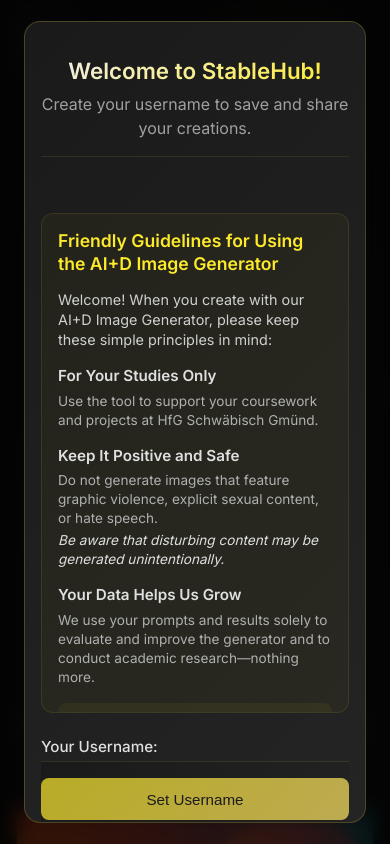
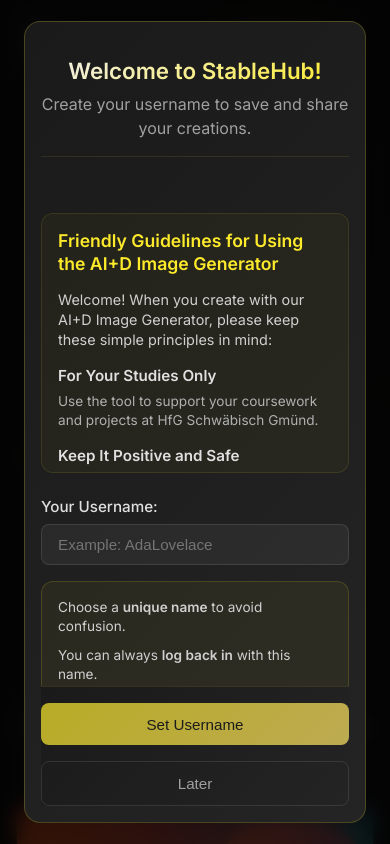
Before and after one commit to hfg-gmuend/stablehub.aid-lab.hfg-gmuend.de, a SvelteKit app: page / in a window 390 px wide. Shown: the top 844 px of the page. Built offline with nearby package versions, Linux system fonts and the light colour scheme; no server answers.

Commit message:
Füge maximale Höhe für das Benutzer-Setup-Popup hinzu, um das Layout zu verbessern

```diff
--- a/src/routes/+page.svelte
+++ b/src/routes/+page.svelte
@@ -1557,6 +1557,7 @@
       flex-shrink: 0;
       padding: 1rem;
       border-radius: 12px;
+      max-height: 260px;
     }
 
     .guidelines-panel h3 {
```
